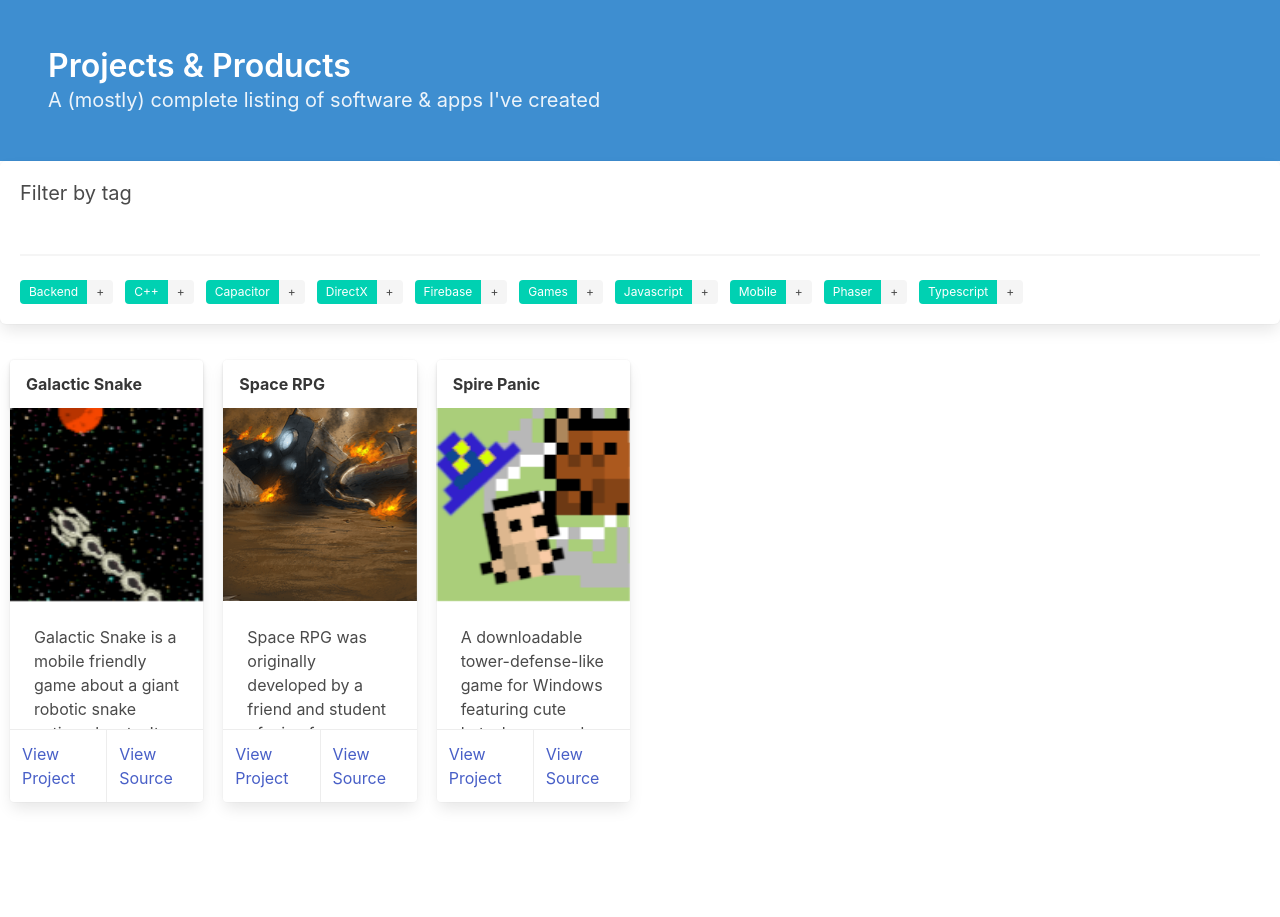
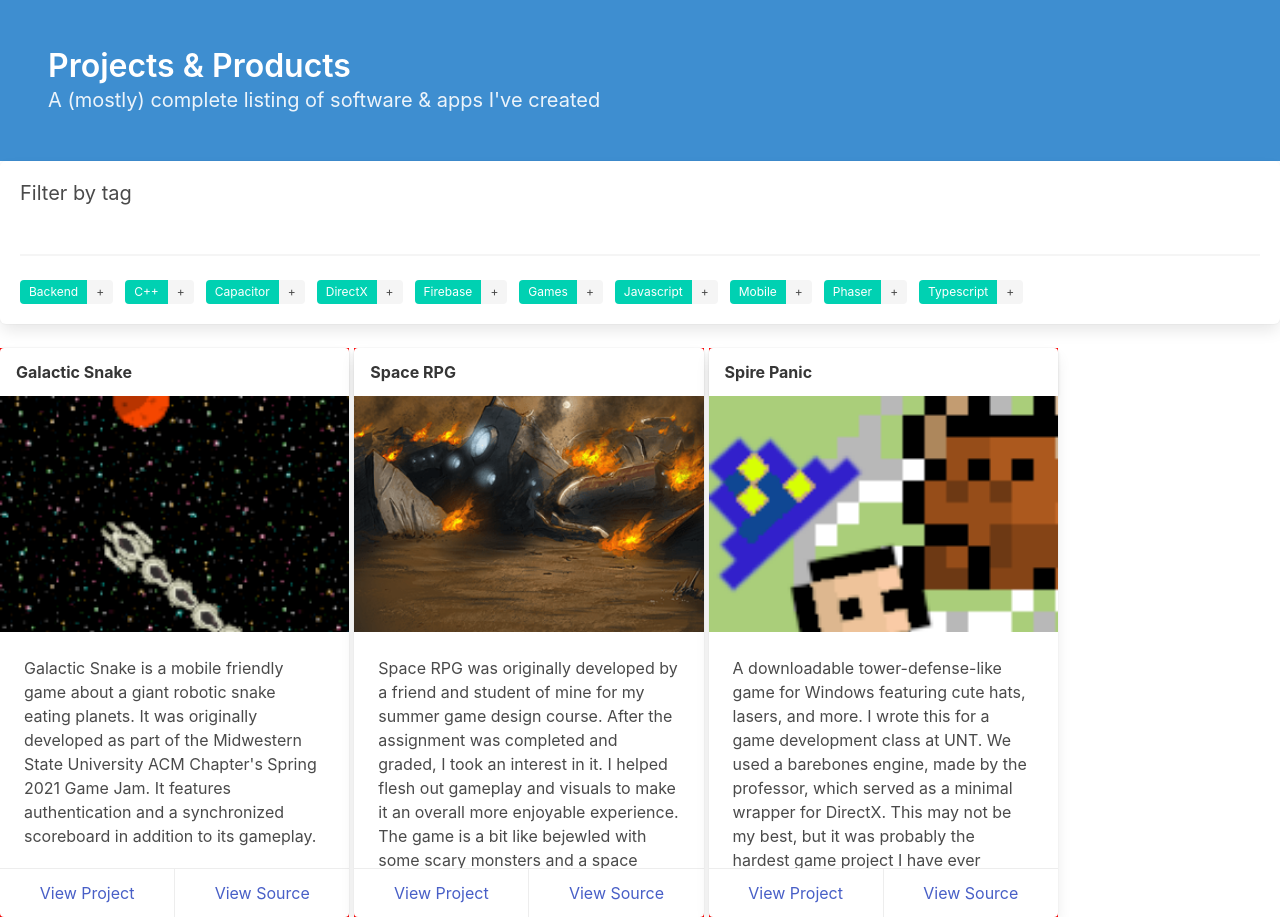
Before and after one commit to jeremyglebe/jeremyglebe.github.io, a Jekyll site: the page Projects/index.html, which Jekyll copies as it is, in a window 1280 px wide. Built offline with Jekyll 4.4.1, drawn with Linux system fonts in a browser that asks for light colours.

Commit message:
CSS grid made things much prettier

```diff
--- a/Projects/index.html
+++ b/Projects/index.html
@@ -2,13 +2,13 @@
     <meta name="viewport" content="width=device-width, initial-scale=1">
     <link rel="stylesheet" href="styles/bulma.min.css" />
     <link rel="stylesheet" href="customs.css" />
+    <link rel="stylesheet" href="styles/project-grid.css" />
     <script src="scripts/lib/alpine.min.js" defer></script>
+    <script src="scripts/data.js"></script>
+    <script src="scripts/size.js"></script>
 </head>
 
 <body>
-    <script src="scripts/data.js"></script>
-    <script src="scripts/size.js"></script>
-
     <!--Page header with a banner-->
     <div class="hero is-info">
         <div class="hero-body">
@@ -67,28 +67,20 @@
 
         </div>
 
-        <!--On LARGE screens use a 2D grid of 6-tile rows to display projects-->
-        <template x-if="isLarge()">
-            <div class="tile is-ancestor my-tile-grid">
-                <!--Container causes tile rows to stack vertically-->
-                <div class="tile is-vertical">
-                    <!--Generate a number of 3 card rows equal to 1/3rd the project list length-->
-                    <template x-for="num in Math.ceil(FilteredProjects().length / 6)">
-                        <!--Creates a row of tiles and provides index to inner loop
-                    (for loop generates indices starting at 1, so we subtract 1)-->
-                        <div class="tile is-parent" x-data="{ i: num-1 }">
-                            <template x-for="proj in FilteredProjects().slice(i*6, i*6+6)">
-                                <div class="tile is-child is-2">
-                                    <div class="card my-card">
+        <!--2D grid of project cards (CSS Grid + Bulma Cards)-->
+        <div class="project-grid">
+            <template x-for="proj in FilteredProjects()">
+                <div class="project-card">
+                    <div class="card">
                         <div class="card-header">
                             <p class="card-header-title" x-text="proj.title"></p>
                         </div>
                         <div class="card-image">
-                                            <figure class="image is-square">
-                                                <img class="my-card-img" x-bind:src="'thumbs/' + proj.title + '.png'" />
+                            <figure class="image">
+                                <img x-bind:src="'thumbs/' + proj.title + '.png'" />
                             </figure>
                         </div>
-                                        <div class="card-content my-card-content my-invisible-scrollbar">
+                        <div class="card-content my-invisible-scrollbar">
                             <div class="content" x-text="proj.desc"></div>
                         </div>
                         <footer class="card-footer">
@@ -99,69 +91,6 @@
                 </div>
             </template>
         </div>
-                    </template>
-                </div>
-            </div>
-        </template>
-
-        <!--On LARGE screens use a 2D grid of 3-tile rows to display projects-->
-        <template x-if="isMedium()">
-            <div class="tile is-ancestor my-tile-grid">
-                <!--Container causes tile rows to stack vertically-->
-                <div class="tile is-vertical">
-                    <!--Generate a number of 3 card rows equal to 1/3rd the project list length-->
-                    <template x-for="num in Math.ceil(FilteredProjects().length / 3)">
-                        <!--Creates a row of tiles and provides index to inner loop
-                    (for loop generates indices starting at 1, so we subtract 1)-->
-                        <div class="tile is-parent" x-data="{ i: num-1 }">
-                            <template x-for="proj in FilteredProjects().slice(i*3, i*3+3)">
-                                <div class="tile is-child is-4">
-                                    <div class="card my-card">
-                                        <div class="card-header">
-                                            <p class="card-header-title" x-text="proj.title"></p>
-                                        </div>
-                                        <div class="card-image">
-                                            <figure class="image is-square">
-                                                <img class="my-card-img" x-bind:src="'thumbs/' + proj.title + '.png'" />
-                                            </figure>
-                                        </div>
-                                        <div class="card-content my-card-content my-invisible-scrollbar">
-                                            <div class="content" x-text="proj.desc"></div>
-                                        </div>
-                                        <footer class="card-footer">
-                                            <a class="card-footer-item" x-bind:href="proj.pubLink">View Project</a>
-                                            <a class="card-footer-item" x-bind:href="proj.srcLink">View Source</a>
-                                        </footer>
-                                    </div>
-                                </div>
-                            </template>
-                        </div>
-                    </template>
-                </div>
-            </div>
-        </template>
-
-        <!--On SMALL screens use a list of cards to display projects-->
-        <template x-if="isSmall()">
-            <template x-for="proj in FilteredProjects()">
-                <div class="box my-list-box">
-                    <p class="my-list-box-title" x-text="proj.title"></p>
-                    <p class="my-list-box-title">
-                        <a x-bind:href="proj.pubLink">View Project</a>
-                        •
-                        <a x-bind:href="proj.srcLink">View Source</a>
-                    </p>
-                    <div class="my-list-box-img">
-                        <figure class="image is-square">
-                            <img class="my-card-img" x-bind:src="'thumbs/' + proj.title + '.png'" />
-                        </figure>
-                    </div>
-                    <div class="my-list-box-content my-invisible-scrollbar">
-                        <p x-text="proj.desc"></p>
-                    </div>
-                </div>
-            </template>
-        </template>
 
         <!--Shows a message if no projects meet filter requirements-->
         <template x-if="IsNoResults()">
@@ -178,4 +107,9 @@
                 <div>...multiple tags...</div>
               </template>
         - Counting the index with a for loop (x-for="(thing, index) in list") starts counting from 1
+
+    Notes on Bulma
+        - Bulma's grids (both the columns system and tile system) are based on flexbox.
+            - Generally CSS grid is more effective for this sort of thing than flexbox but most CSS
+              libraries don't include it yet. That is why I'm not using Bulma's grid tools.
 -->
--- /dev/null
+++ b/Projects/styles/project-grid.css
@@ -0,0 +1,62 @@
+/* Base styles (minimal screen size) */
+.project-grid {
+    display: grid;
+    grid-gap: 5px;
+    grid-template-columns: 1fr;
+    width: 65%;
+    margin: auto;
+}
+
+.project-card {
+    background-color: red;
+    /* width:height ratio */
+    aspect-ratio: 1/1.5;
+}
+
+.project-card .card-image {
+    height: 45%;
+    overflow: hidden;
+}
+
+.project-card .card-image .image img {
+    object-fit: cover;
+    object-position: center;
+}
+
+.project-card .card-content {
+    height: 45%;
+    max-height: 45%;
+}
+
+/* Screen Size: SM ≥ 568px	*/
+@media screen and (min-width: 35.5em) {}
+
+/* Screen Size: MD ≥ 768px */
+@media screen and (min-width: 48em) {
+    .project-grid {
+        grid-template-columns: 1fr 1fr;
+        width: 75%;
+    }
+}
+
+/* Screen Size: LG ≥ 1024px */
+@media screen and (min-width: 64em) {
+    .project-grid {
+        grid-template-columns: 1fr 1fr 1fr;
+        width: 100%;
+    }
+}
+
+/* Screen Size: XL ≥ 1280px */
+@media screen and (min-width: 80em) {
+    .project-grid {
+        grid-template-columns: 1fr 1fr 1fr 1fr;
+    }
+}
+
+/* Screen Size: XXL ≥ 1920px */
+@media screen and (min-width: 120em) {
+    .project-grid {
+        grid-template-columns: 1fr 1fr 1fr 1fr 1fr;
+    }
+}
```
Lines whose indentation alone changed are shown as unchanged.
